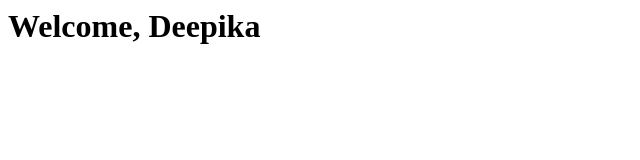
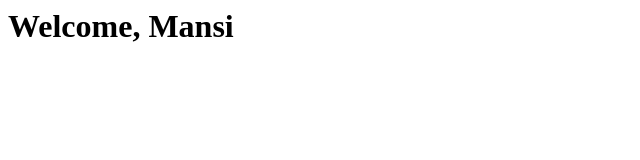
Before and after one commit to mansi-techindustan/gitsample, a plain HTML site: page index.html in a window 1280 px wide. Shown: the whole page, without its empty margins (0-640 px from the left). Drawn offline with Linux system fonts and the light colour scheme.

Commit message:
change text Mansi

```diff
--- a/index.html
+++ b/index.html
@@ -4,6 +4,6 @@
 <title>Hello</title>
 </head>
 <body>
-<h1>Welcome, Deepika</h1>
+<h1>Welcome, Mansi</h1>
 </body>
 </html>
```
